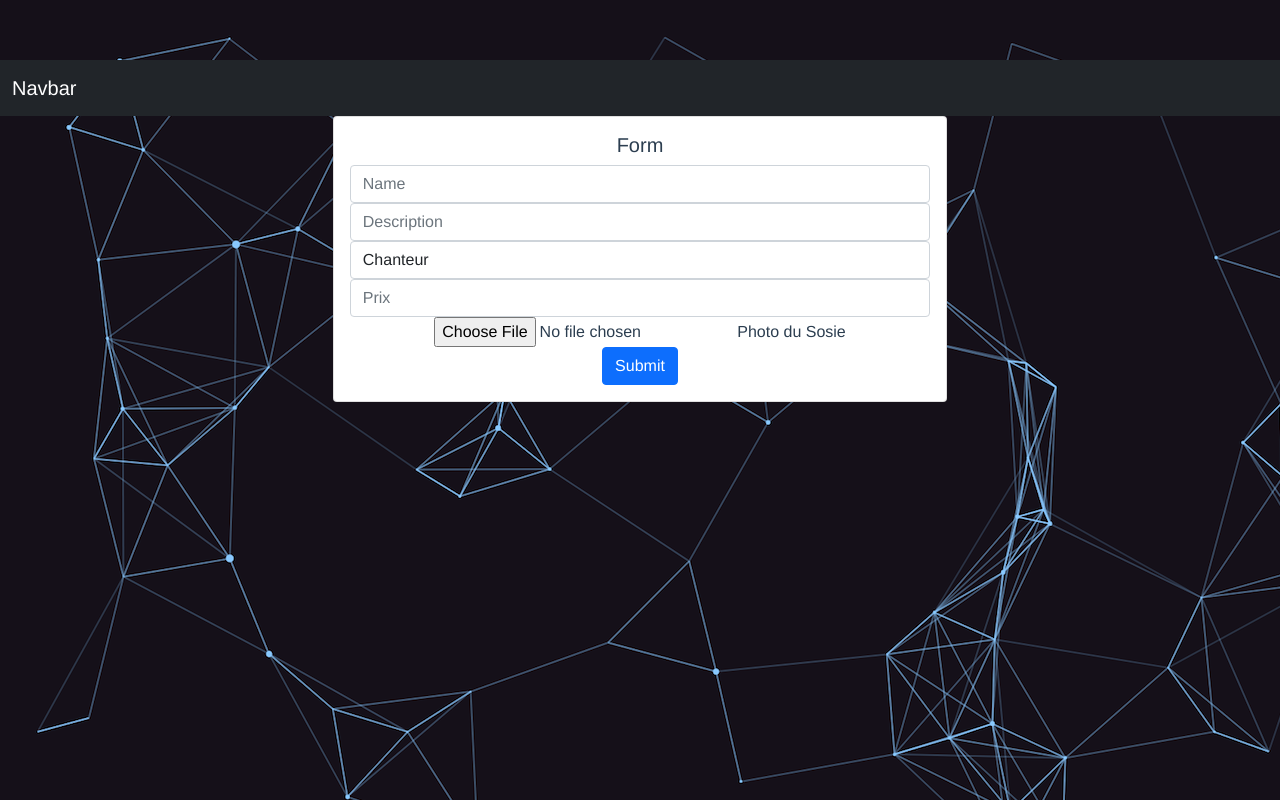
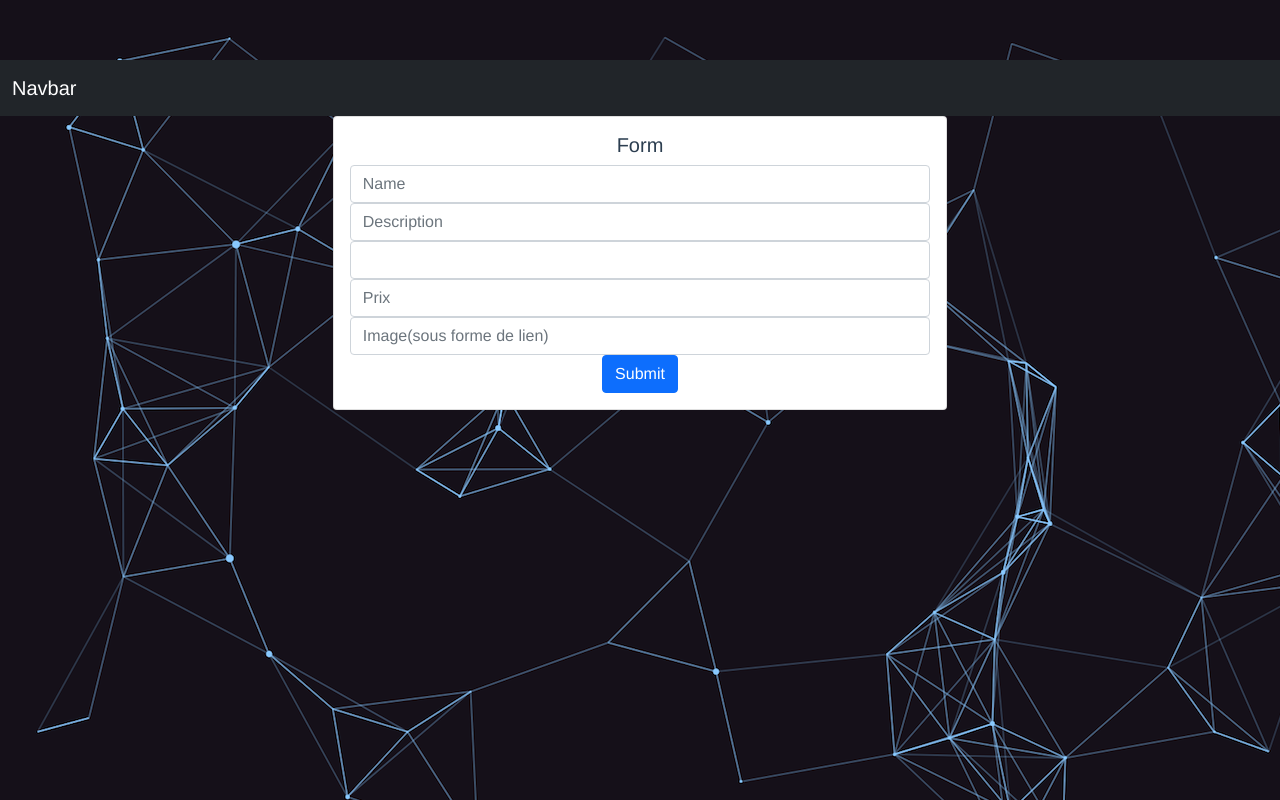
Before and after one commit to kurtrsb/Java-SoScript-JS, a Vue app: page /create in a window 1280 px wide. Built offline with nearby package versions, Linux system fonts and the light colour scheme.

Commit message:
form fonctionelle

```diff
--- a/src/pages/Create.vue
+++ b/src/pages/Create.vue
@@ -1,12 +1,49 @@
+<script>
+
+import axios from 'axios';
+
+
+export default {
+    data: () => ({
+    names: "",
+    desc: "",
+    price: "",
+    type: "",
+    image: ""
+  }),
+
+ methods:{
+     async upload() {
+        try {
+            await axios.post('http://127.0.0.1:3001/create',{
+                name: this.names,
+                desc: this.desc,
+                price: this.price,
+                type: this.type,
+                image: this.image
+            })
+            this.$router.push({ name: 'Home' });
+
+        } catch(err) {
+
+        console.log("err")
+        }
+     }
+ },
+}
+
+
+</script>
+
 <template>
 <div style="display: flex; justify-content: center;  margin-left: 2%;margin-right: 2%" >
     <div class="card" style="width: 50%">
         <div class="card-body">
             <h5 class="card-title">Form</h5>
-            <form>
-                <input type="text" class="form-control" placeholder="Name">
-                <input type="text" class="form-control" placeholder="Description">
-                <select class="form-control">
+            <form @submit.prevent="upload">
+                <input type="text" class="form-control" placeholder="Name" v-model="names" required>
+                <input type="text" class="form-control" placeholder="Description" v-model="desc" required>
+                <select class="form-control" v-model="type" required>
                     <option>Chanteur</option>
                     <option>Artiste</option>
                     <option>Sportif</option>
@@ -15,12 +52,12 @@
                     <option>Dieu</option>
                     <option>Personnage</option>
                 </select>
-                <input type="text" class="form-control" placeholder="Prix">
-                <div class="custom-file">
-                    <input type="file" class="custom-file-input" id="customFile">
-                    <label class="custom-file-label" for="customFile">Photo du Sosie</label>
-                </div>
+                <input type="text" class="form-control" placeholder="Prix" v-model="price" required>
+                <input type="text" class="form-control" placeholder="Image(sous forme de lien)" v-model="image" required>
+
+                <a href="http://127.0.0.1:3000/home">
                 <button class="btn btn-primary" type="submit">Submit</button>
+                </a>
             </form>
 
         </div>
--- a/src/pages/Home.vue
+++ b/src/pages/Home.vue
@@ -57,7 +57,7 @@ export default {
       :cardText= item.desc
       :cardType= item.type
       :cardPrice= item.price
-      :cardLink="'http://127.0.0.1:3000/home/'+item.id"
+      :cardLink="'http://127.0.0.1:3000/'+item.id"
     />
 </div>
 
--- a/src/router/index.js
+++ b/src/router/index.js
@@ -11,12 +11,12 @@ import Create from '../pages/Create.vue'
         component: Create
     },
     {
-        path: '/home',
+        path: '',
         name: 'Home',
         component: Home
     },
     {
-        path: '/home/:id',
+        path: '/:id',
         name: 'Info Carte',
         component: Home
     },
```
